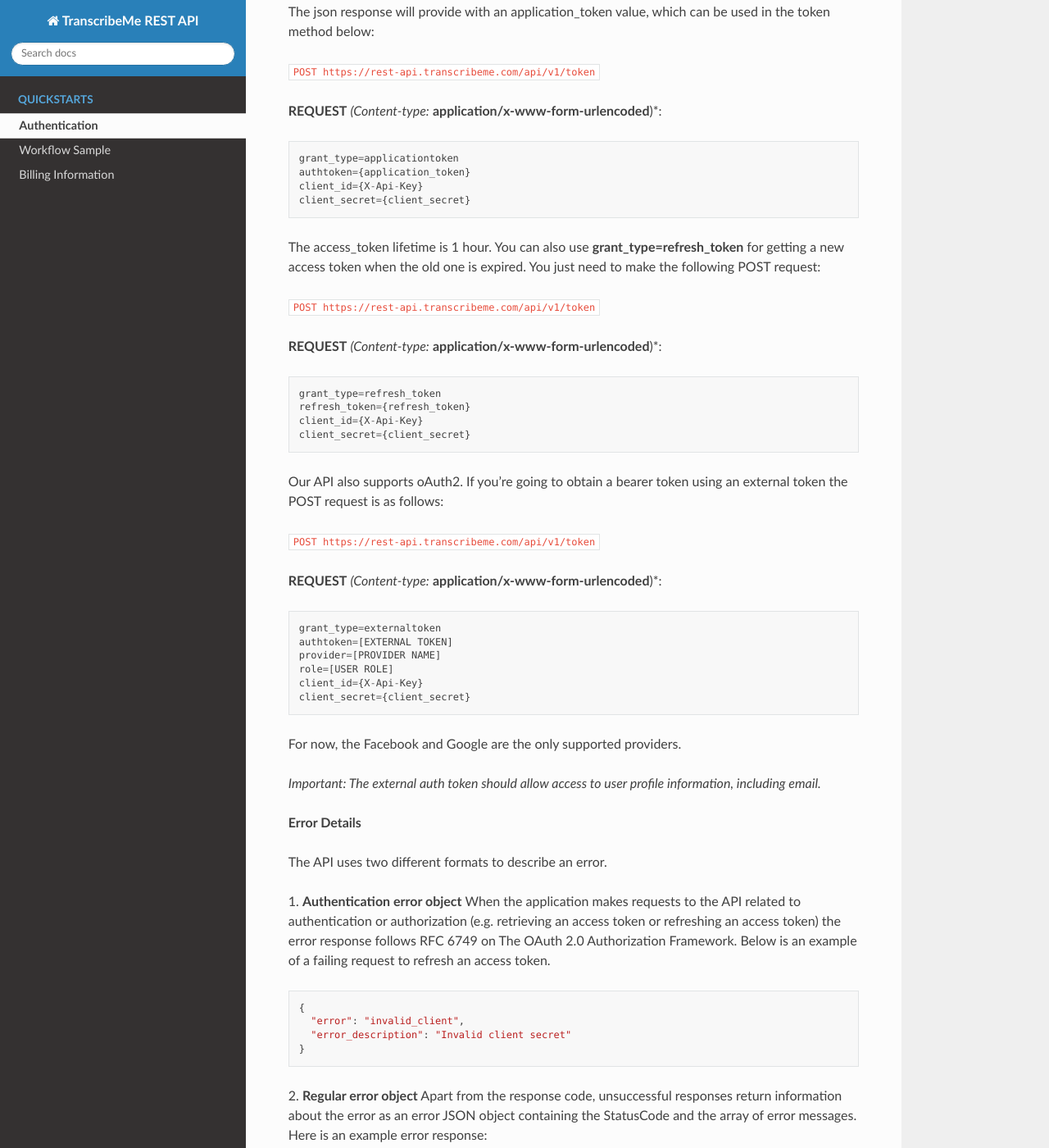
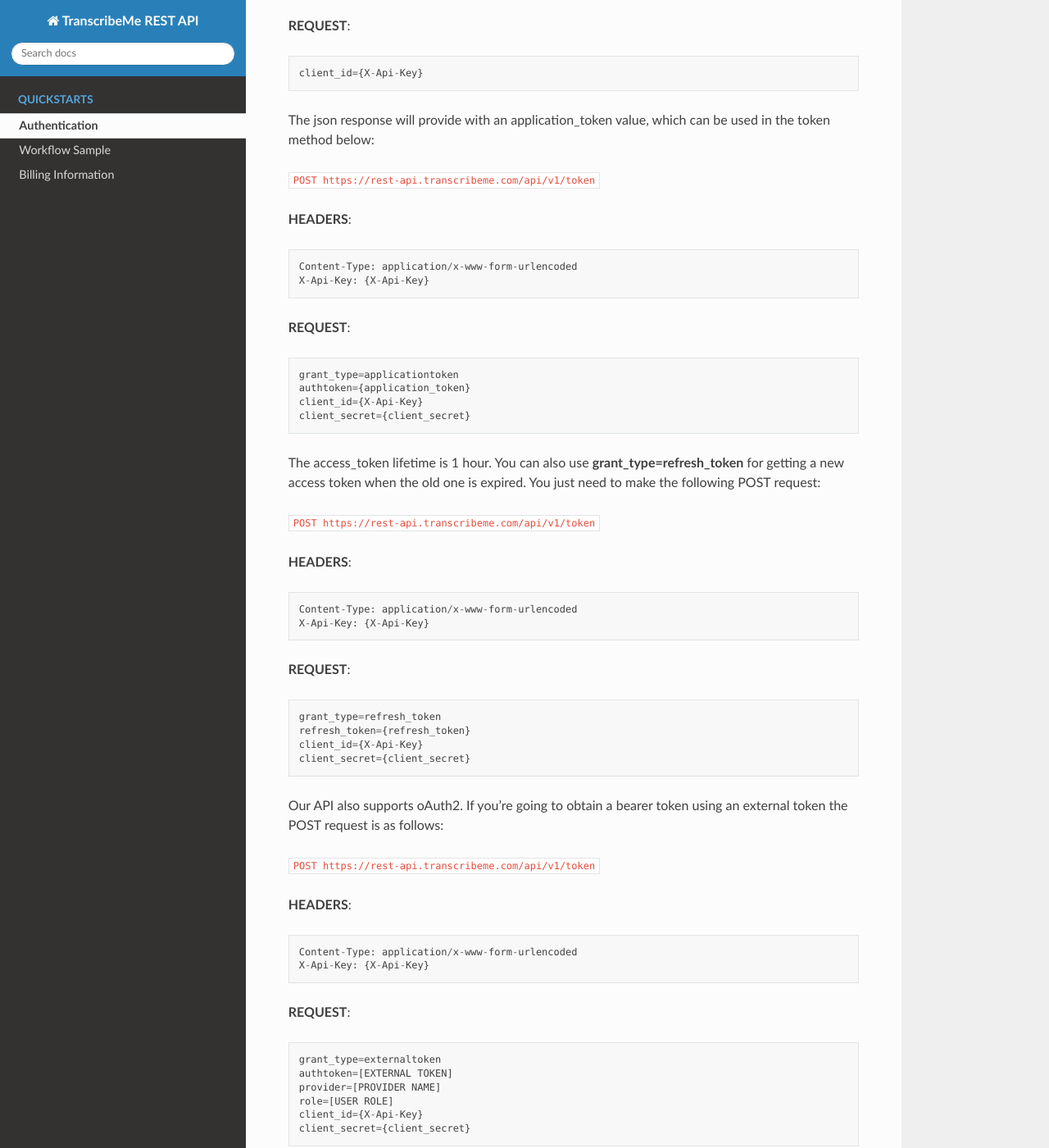
Before and after one commit to TranscribeMe/Docs, a Sphinx documentation site: the page built from docs/quickstarts/2_request_token.rst, in a window 1280 px wide and 1400 px high, scrolled down 1712 px. Shown: the whole window at 82% size. Built offline with Sphinx 7.4.7 and the Read the Docs theme 2.0.0, drawn with Linux system fonts in a browser that asks for light colours; some of the changed text lies outside the part shown.

Commit message:
Update 2_request_token.rst

```diff
--- a/docs/quickstarts/2_request_token.rst
+++ b/docs/quickstarts/2_request_token.rst
@@ -15,7 +15,12 @@
 
 ``POST https://rest-api.transcribeme.com/api/v1/token``
 
-**REQUEST** *(Content-type:* **application/x-www-form-urlencoded**)*::
+**HEADERS**::
+
+  Content-Type: application/x-www-form-urlencoded
+  X-Api-Key: {X-Api-Key}
+
+**REQUEST**::
 
   grant_type: password
   client_id: {X-Api-Key}
@@ -66,7 +71,12 @@
 
 ``POST https://rest-api.transcribeme.com/api/v1/token``
 
-**REQUEST** *(Content-type:* **application/x-www-form-urlencoded**)*::
+**HEADERS**::
+
+  Content-Type: application/x-www-form-urlencoded
+  X-Api-Key: {X-Api-Key}
+
+**REQUEST**::
 
   grant_type=applicationtoken
   authtoken={application_token}
@@ -77,7 +87,12 @@
 
 ``POST https://rest-api.transcribeme.com/api/v1/token``
 
-**REQUEST** *(Content-type:* **application/x-www-form-urlencoded**)*::
+**HEADERS**::
+
+  Content-Type: application/x-www-form-urlencoded
+  X-Api-Key: {X-Api-Key}
+
+**REQUEST**::
 
   grant_type=refresh_token
   refresh_token={refresh_token}
@@ -88,7 +103,12 @@
 
 ``POST https://rest-api.transcribeme.com/api/v1/token``
 
-**REQUEST** *(Content-type:* **application/x-www-form-urlencoded**)*::
+**HEADERS**::
+
+  Content-Type: application/x-www-form-urlencoded
+  X-Api-Key: {X-Api-Key}
+
+**REQUEST**::
 
   grant_type=externaltoken
   authtoken=[EXTERNAL TOKEN]
```
